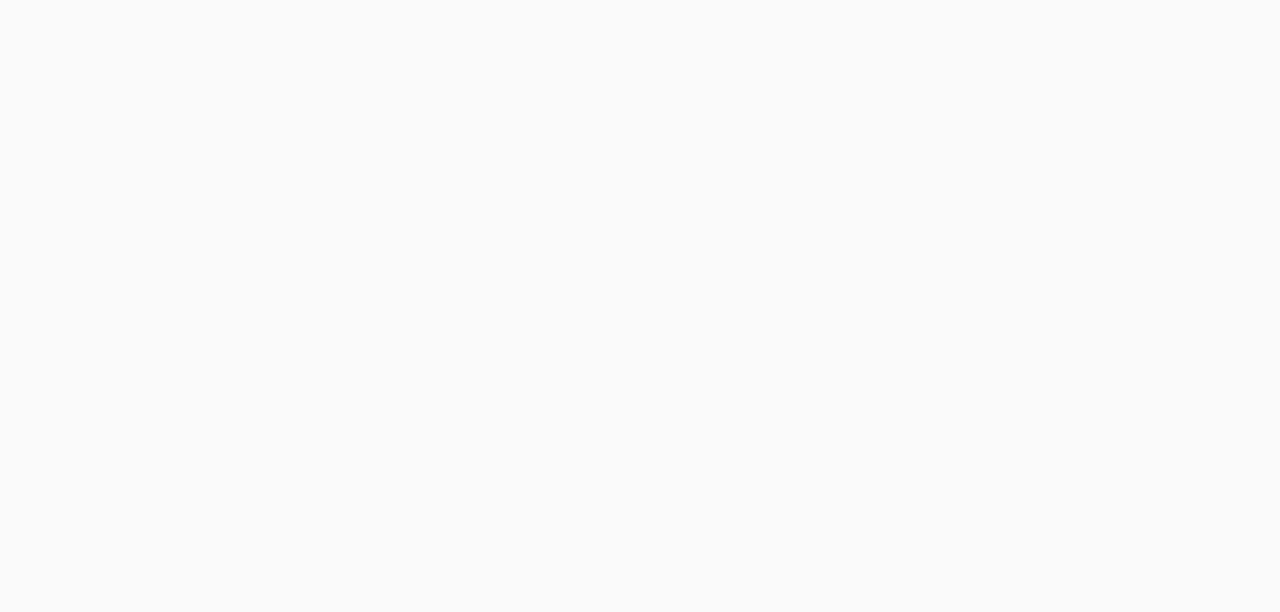
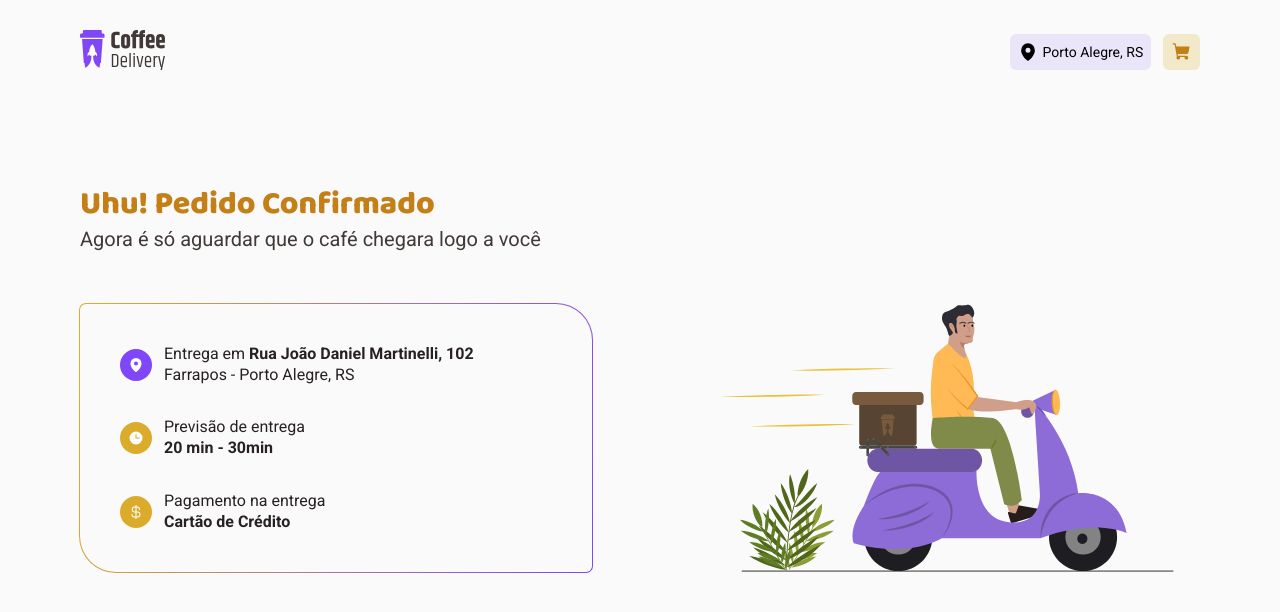
Before and after one commit to vinnycosta9898/ignite-coffe-delivery, a React (Vite) app: page /orderconfirmed in a window 1280 px wide. Before the commit this address had no page. Shown: the top 612 px of the page. Built offline with nearby package versions, Linux system fonts and the light colour scheme.

Commit message:
Finalizando a interface da page OrderConfirmed

```diff
--- a/src/components/InfoIcon/index.tsx
+++ b/src/components/InfoIcon/index.tsx
@@ -7,7 +7,7 @@
     iconBg: string;
 }
 
-export function InfoIncon({ icon, text, iconBg } : InfoWithIconProps){
+export function InfoIcon({ icon, text, iconBg } : InfoWithIconProps){
     return(
         <InfoWithIconContainer>
             <IconContainer iconBg={iconBg}>
--- a/src/pages/Home/components/Intro/index.tsx
+++ b/src/pages/Home/components/Intro/index.tsx
@@ -4,7 +4,7 @@
 
 import { useTheme } from "styled-components"
 import { RegularText } from "../../../../components/Typegraphy/styles"
-import { InfoIncon } from "../../../../components/InfoIcon"
+import { InfoIcon } from "../../../../components/InfoIcon"
 
 export function Intro(){
     const { colors } = useTheme();
@@ -22,25 +22,25 @@
                     </section>
 
                     <BenefitsContainer>
-                        <InfoIncon
+                        <InfoIcon
                             icon={<ShoppingCart weight="fill"/>}
                             text="Compra simples e segura"
                             iconBg={colors["brand-yellow-dark"]}
                         />
 
-                        <InfoIncon
+                        <InfoIcon
                             icon={<Package weight="fill"/>}
                             text="Embalagem mantém o café intacto"
                             iconBg={colors["base-text"]}
                         />
 
-                        <InfoIncon
+                        <InfoIcon
                             icon={<Timer weight="fill"/>}
                             text="Entrega rápida e rastreada"
                             iconBg={colors["brand-yellow"]}
                         />
 
-                        <InfoIncon
+                        <InfoIcon
                             icon={<Coffee weight="fill"/>}
                             text="O café chega fresquinho até você"
                             iconBg={colors["brand-purple"]}
--- /dev/null
+++ b/src/pages/OrderConfirmed/index.tsx
@@ -0,0 +1,61 @@
+import { OrderConfirmedContainer, OrderDetailsContainer } from './styles'
+import { RegularText, TitleText } from '../../components/Typegraphy/styles'
+import Image from '../../assets/Image.svg'
+import { InfoIcon } from '../../components/InfoIcon'
+import { MapPin, Clock, CurrencyDollar } from 'phosphor-react'
+import { useTheme } from 'styled-components'
+
+export function OrderConfirmed(){
+    const { colors }  =useTheme();
+    return(
+        <OrderConfirmedContainer className="container">
+            <div>
+                <TitleText size="l">Uhu! Pedido Confirmado</TitleText>
+                <RegularText size="l" color="subtitle">
+                    Agora é só aguardar que o café chegara logo a você
+                </RegularText>
+            </div>
+
+            <section>
+                <OrderDetailsContainer>
+                    <InfoIcon
+                        icon={<MapPin weight="fill"/>}
+                        iconBg={colors["brand-purple"]}
+                        text={
+                            <RegularText>
+                                Entrega em <strong>Rua João Daniel Martinelli, 102</strong>
+                                <br/>
+                                Farrapos - Porto Alegre, RS
+                            </RegularText>
+                        }
+                    />
+
+                    <InfoIcon
+                        icon={<Clock weight="fill"/>}
+                        iconBg={colors["brand-yellow"]}
+                        text={
+                            <RegularText>
+                                Previsão de entrega
+                                <br/>
+                                <strong>20 min - 30min</strong>
+                            </RegularText>
+                        }
+                    />
+
+                    <InfoIcon
+                        icon={<CurrencyDollar weight="fill"/>}
+                        iconBg={colors["brand-yellow"]}
+                        text={
+                            <RegularText>
+                                Pagamento na entrega
+                                <br/>
+                                <strong>Cartão de Crédito</strong>
+                            </RegularText>
+                        }
+                    />
+                </OrderDetailsContainer>
+                <img src={Image}/>
+            </section>
+        </OrderConfirmedContainer>
+    )
+}
--- /dev/null
+++ b/src/pages/OrderConfirmed/styles.ts
@@ -0,0 +1,44 @@
+import styled from "styled-components";
+
+export const OrderConfirmedContainer = styled.div`
+    display: flex;
+    flex-direction: column;
+    gap: 2.5rem;
+
+    margin-top: 5rem;
+
+
+    h1{
+        color: ${({ theme }) => theme.colors["brand-yellow-dark"]};
+    }
+
+    > section{
+        display: flex;
+        align-items: center;
+        justify-content: space-between;
+
+    }
+`
+
+export const OrderDetailsContainer = styled.div`
+    min-width: 32rem;
+
+    background: ${({ theme }) => theme.colors["base-background"]};
+    border-radius: 6px 36px 6px 36px;
+    padding: 2.5rem;
+
+    display: flex;
+    flex-direction: column;
+    gap: 2rem;
+
+    position: relative;
+
+    &::before{
+        background: linear-gradient(102.89deg, #DBAC2C 2.61%, #8047F8 98.76%);
+        border-radius: 7px 37px 7px 37px;
+        content: "";
+        position: absolute;
+        inset: -1px;
+        z-index: -1;
+    }
+`
--- a/src/routes/Router.tsx
+++ b/src/routes/Router.tsx
@@ -2,6 +2,7 @@
 import { Home } from "../pages/Home"
 import { Checkout } from '../pages/Checkout'
 import { DefaultLayout } from "../layouts/DefaultLayout"
+import { OrderConfirmed } from "../pages/OrderConfirmed"
 
 export function Router(){
     return(
@@ -10,6 +11,7 @@
                 <Route path="/" element={<DefaultLayout/>}>
                     <Route path="/" element={<Home/>}/>
                     <Route path="/checkout" element={<Checkout/>}/>
+                    <Route path="/orderconfirmed" element={<OrderConfirmed/>}/>
                 </Route>
             </Routes>
         </BrowserRouter>
```
Also changed, not shown: src/assets/Image.svg (added).
